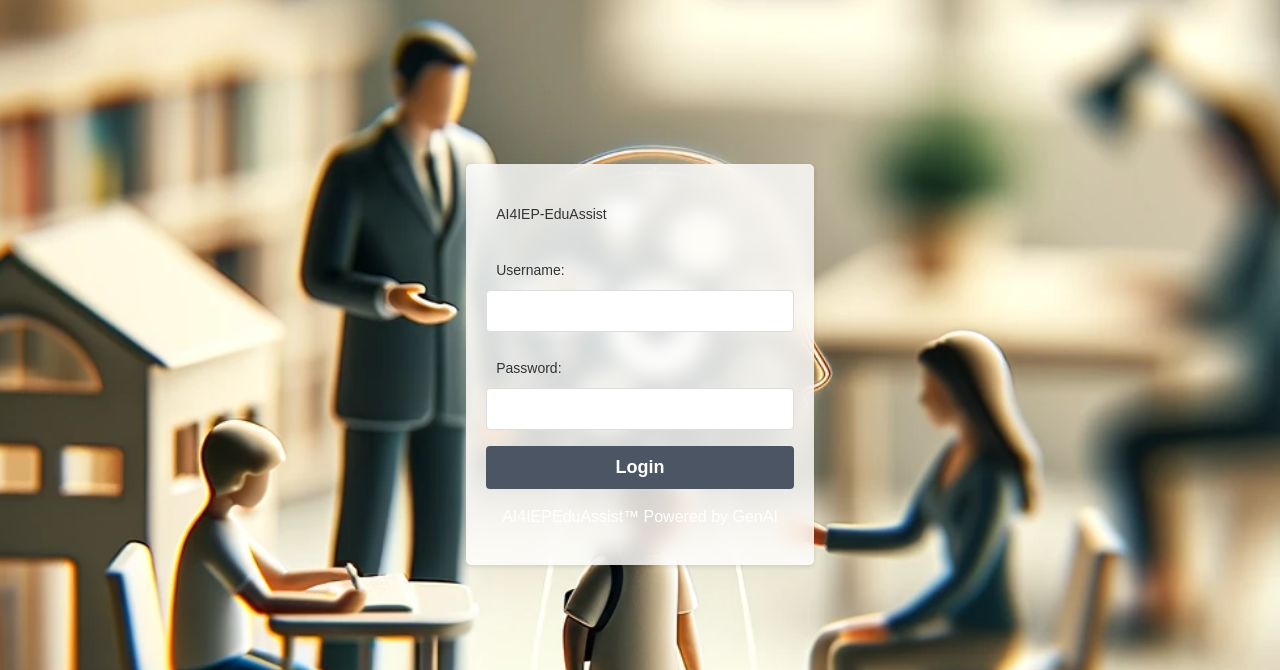
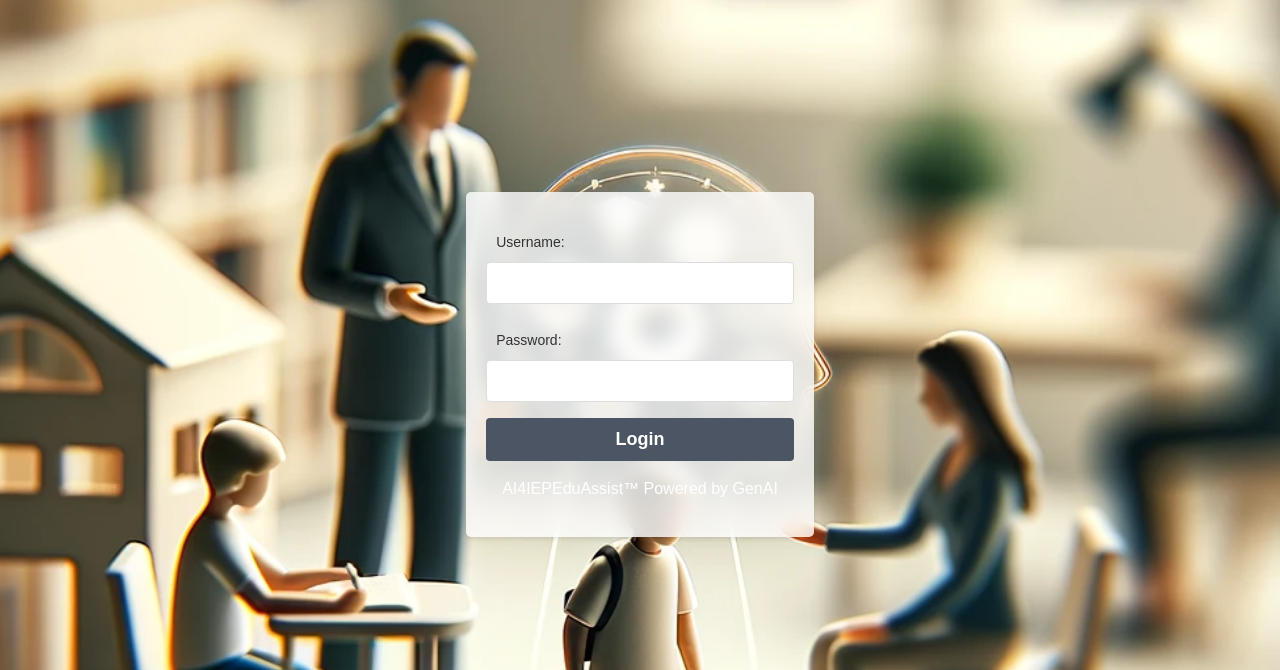
Before and after one commit to tarunchy/IEP-EduAssist-Gemini-App, a Flask app: page / in a window 1280 px wide. Shown: the top 670 px of the page. Run offline with Flask 3, Linux system fonts and the light colour scheme; some libraries are stand-ins or nearby versions.

Commit message:
Initial Version

```diff
--- a/templates/login.html
+++ b/templates/login.html
@@ -105,9 +105,6 @@
     <div class="main-content">
         <div class="login-container">
             <form id="login-form">
-                <div class="form-group mb-4">
-                    <label for="username" class="text-gray-800 text-sm font-medium">AI4IEP-EduAssist</label>
-                </div>
 
                 <div class="form-group mb-4">
                     <label for="username" class="text-gray-800 text-sm font-medium">Username:</label>
```
